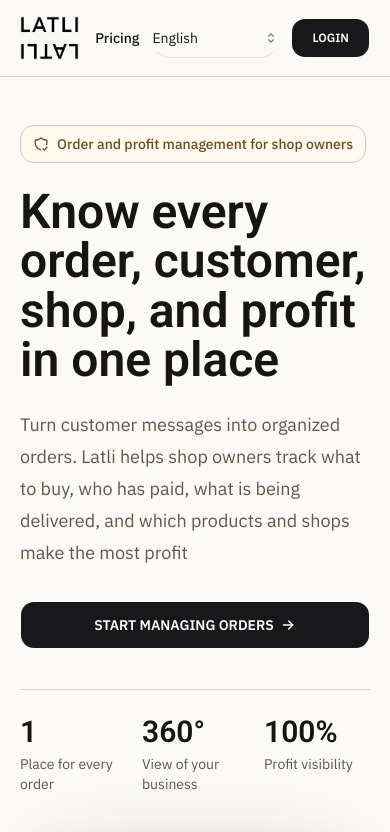
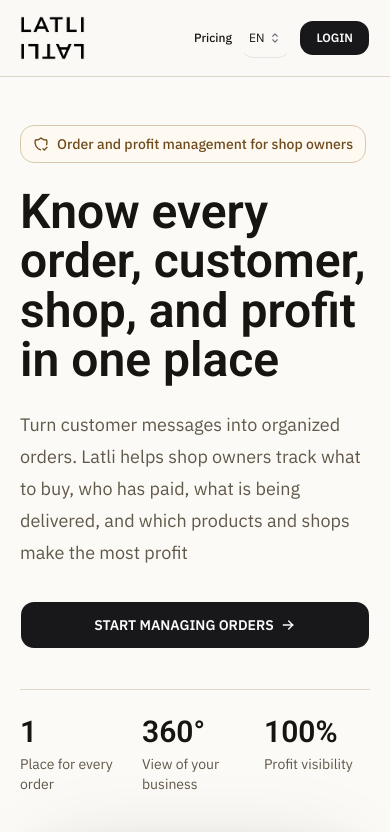
Before and after one commit to shwan26/latli, a Next.js app: page / in a window 390 px wide. Shown: the top 832 px of the page. Built offline with nearby package versions, Linux system fonts and the light colour scheme; no server answers.

Commit message:
fix landing mobile view

```diff
--- a/app/forgot-password/page.tsx
+++ b/app/forgot-password/page.tsx
@@ -95,7 +95,10 @@
             {sent ? (
               <div className="space-y-5">
                 <Alert className="rounded-xl">
-                  <AlertDescription>{t("If an account exists for that email, we sent a reset link. Check your inbox")}</AlertDescription>
+                  <AlertDescription>
+                    {t("If an account exists for that email, we sent a reset link. Check your inbox")}
+                    <span className="mt-2 block">{t("If you can't find it in your inbox, check your spam folder")}</span>
+                  </AlertDescription>
                 </Alert>
                 <Button asChild variant="outline" className="w-full h-12 rounded-xl text-base">
                   <Link href="/login">{t("Back to login")}</Link>
--- a/app/layout.tsx
+++ b/app/layout.tsx
@@ -64,6 +64,12 @@
         src="https://www.googletagmanager.com/gtag/js?id=G-5R839METG7"
         strategy="afterInteractive"
       />
+      <Script
+        async
+        src="https://pagead2.googlesyndication.com/pagead/js/adsbygoogle.js?client=ca-pub-4715321127483793"
+        crossOrigin="anonymous"
+        strategy="afterInteractive"
+      />
       <Script id="google-analytics" strategy="afterInteractive">
         {`
           window.dataLayer = window.dataLayer || [];
--- a/app/register/page.tsx
+++ b/app/register/page.tsx
@@ -171,6 +171,7 @@
                 <Alert className="rounded-xl">
                   <AlertDescription>
                     {t("We sent a confirmation link to {email}. Open it to activate your account, then log in", { email: email.trim() })}
+                    <span className="mt-2 block">{t("If you can't find it in your inbox, check your spam folder")}</span>
                   </AlertDescription>
                 </Alert>
                 <Button asChild className="w-full h-12 rounded-xl text-base">
--- a/components/language-select.tsx
+++ b/components/language-select.tsx
@@ -11,17 +11,21 @@
 
 // Drop-down version of the language switch, for the Settings list on the More
 // page. The whole app changes language at once.
-export function LanguageSelect() {
+// `compact` shows just "EN" / "MM" and a narrow trigger, for the public navbar.
+export function LanguageSelect({ compact = false }: { compact?: boolean }) {
   const { lang, setLang, t } = useI18n()
 
   return (
     <Select value={lang} onValueChange={(value) => setLang(value as "en" | "my")}>
-      <SelectTrigger aria-label={t("Language")} className="h-10 w-32 rounded-xl">
-        <SelectValue />
+      <SelectTrigger
+        aria-label={t("Language")}
+        className={compact ? "h-9 w-auto gap-1 rounded-lg px-2 text-xs" : "h-10 w-32 rounded-xl"}
+      >
+        <SelectValue>{compact ? (lang === "en" ? "EN" : "MM") : undefined}</SelectValue>
       </SelectTrigger>
       <SelectContent>
-        <SelectItem value="en">English</SelectItem>
-        <SelectItem value="my">မြန်မာ</SelectItem>
+        <SelectItem value="en">{compact ? "EN" : "English"}</SelectItem>
+        <SelectItem value="my">{compact ? "MM" : "မြန်မာ"}</SelectItem>
       </SelectContent>
     </Select>
   )
--- a/components/public-navbar.tsx
+++ b/components/public-navbar.tsx
@@ -23,15 +23,15 @@
           />
         </Link>
 
-        <nav className="flex items-center gap-3 sm:gap-4">
+        <nav className="flex items-center gap-2 sm:gap-4">
           <Link
             href="/pricing"
-            className="text-sm font-medium underline-offset-4 hover:underline"
+            className="whitespace-nowrap text-xs font-medium underline-offset-4 hover:underline sm:text-sm"
           >
             {t("Pricing")}
           </Link>
-          <LanguageSelect />
-          <Button asChild className="h-10 rounded-lg px-5 tracking-normal">
+          <LanguageSelect compact />
+          <Button asChild className="h-9 rounded-lg px-4 tracking-normal sm:h-10 sm:px-5">
             <Link href="/login">{t("Login")}</Link>
           </Button>
         </nav>
```
Also changed, not shown: lib/i18n/my.json.
